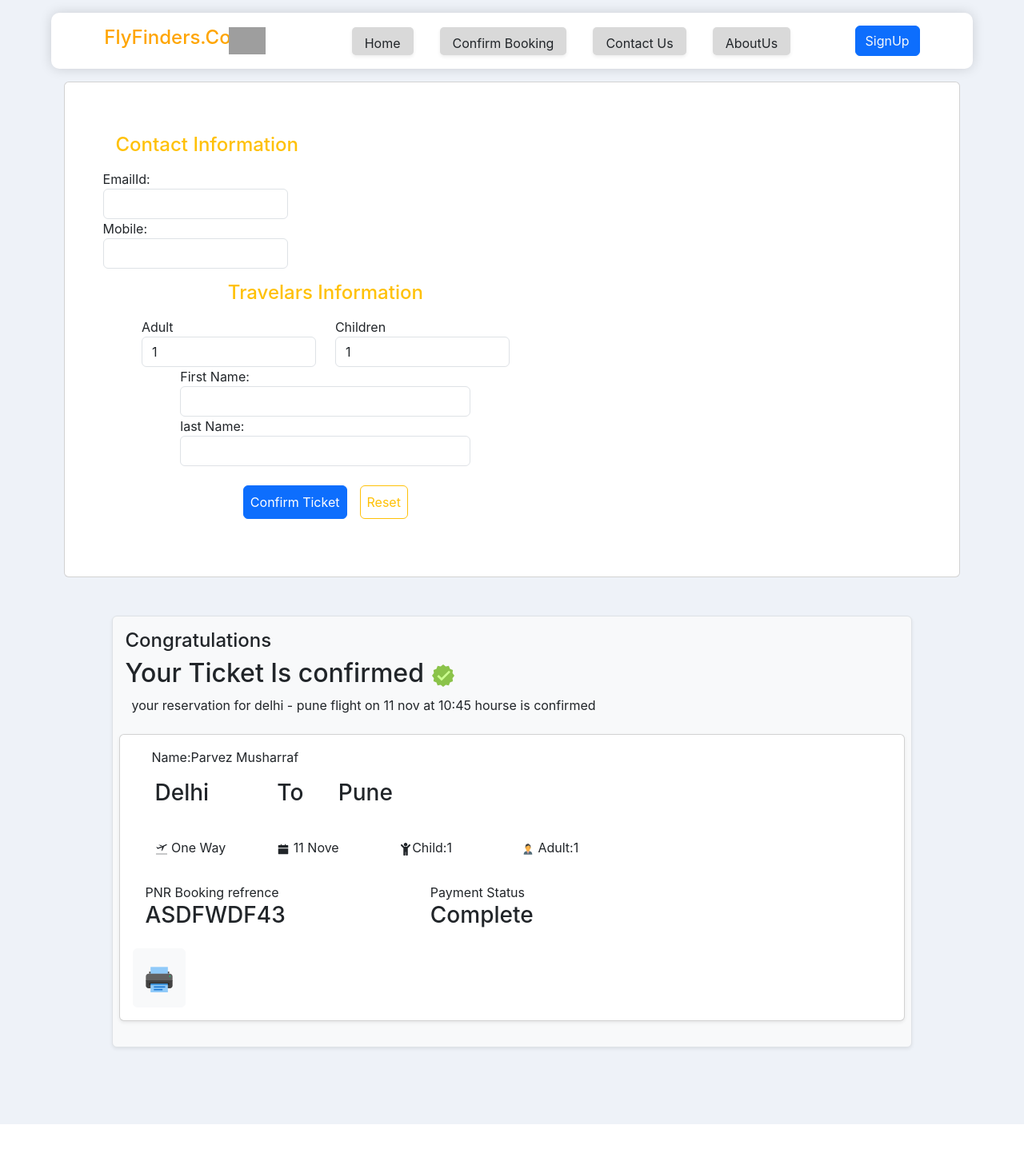
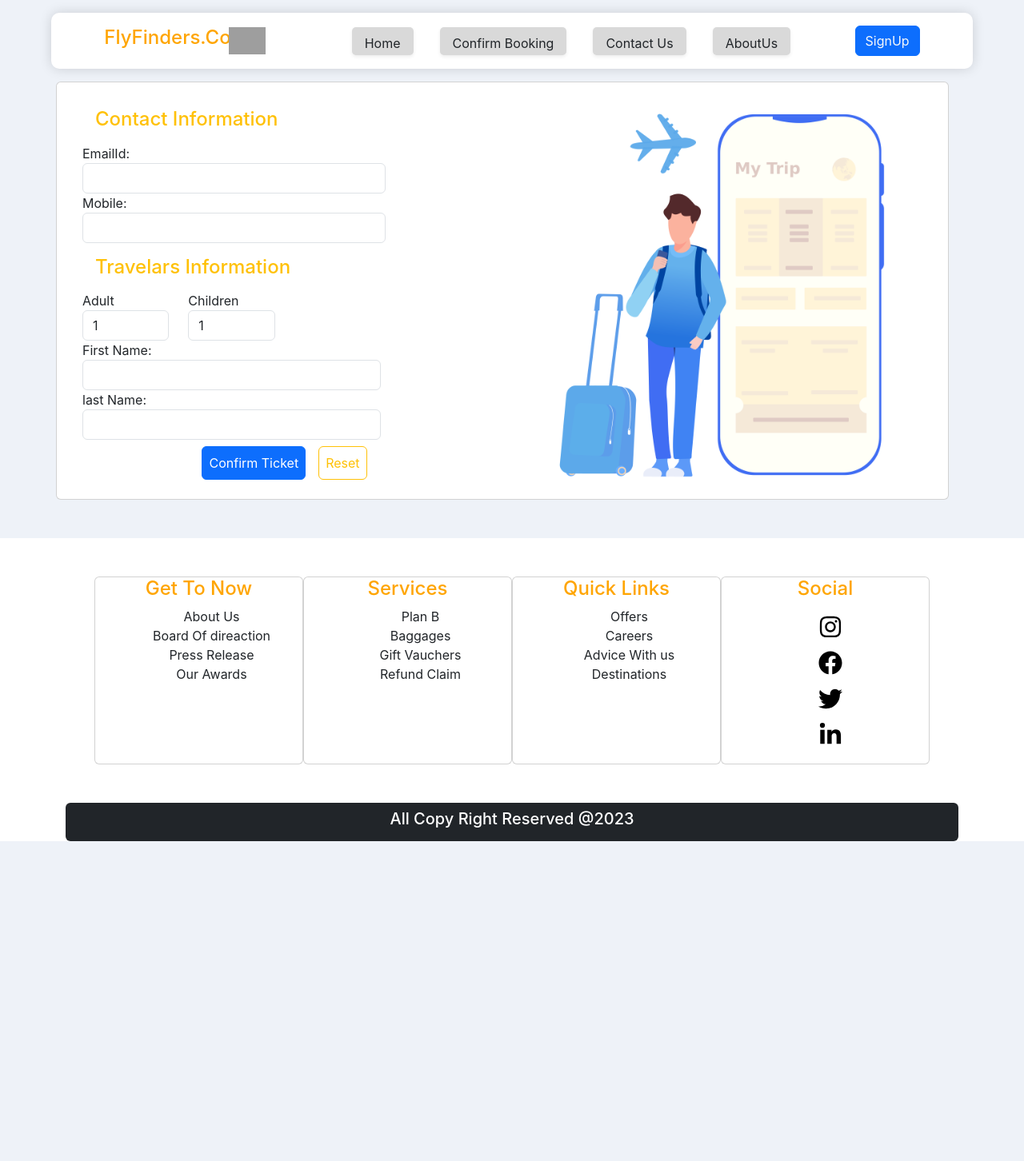
Before and after one commit to ParvezMusharraf/Fly_Finders-react, a React (Create React App) app: page /conformDetailsform in a window 1280 px wide. Shown: the top 1452 px of the page at 80% size. After the commit the page ends 1052 px from the top, so only its background shows below. Built offline with nearby package versions, Linux system fonts and the light colour scheme; grey boxes are pictures that could not be loaded.

Commit message:
Upgraded Booking Form Ui

```diff
--- a/src/Components/MainCompo/ConformBooking/ConformBooking.css
+++ b/src/Components/MainCompo/ConformBooking/ConformBooking.css
@@ -1,3 +1,26 @@
-.lefimg{
-    background-image: url('../../../Images/png.png');
+.form-container{
+    display: flex;
+    flex-direction: row;
+    align-items: center;
+    justify-content: center;
 }
+.left-form{
+    width: 50%;
+    height: 100%;
+}
+.rightimg{
+    width: 50%;
+    height:auto
+}
+.img-cont{
+width: 100%;
+height: 100%;
+}
+
+.btn-card{
+    width: 100%;
+    display: flex;
+    flex-direction: row;
+    align-items: center;
+    justify-content: center;
+}
--- a/src/Components/MainCompo/ConformBooking/ConformBookingForm.js
+++ b/src/Components/MainCompo/ConformBooking/ConformBookingForm.js
@@ -5,6 +5,7 @@ import {AiFillCalendar,} from 'react-icons/ai'
 import { GiAirplaneDeparture, } from 'react-icons/gi'
 import {FaChild} from 'react-icons/fa'
 import './ConformBooking.css'
+import ticket from '../../../Images/—Pngtree—ticket online booking for trip_6822189.png'
 
 
 const ConformBookingForm = () => {
@@ -48,33 +49,43 @@ const ConformBookingForm = () => {
         console.log(User)
     }
 
+    const handleReset =(e)=>{
+        setUser({...User, emailId:'',
+        mobileNo:'',
+        FirstName:'',
+        LastName:"",
+        Adult:'',
+        child:""})
+    }
+
     const handleSubmit = (e) =>{
         e.preventDefault()
         setisSubmiited(true)
-        alert('Form Submmited')
+        alert('Ticket Confirmed Printed below form')
     }
 
     return (
         <div>
-            <form onSubmit={handleSubmit} className='row card' >
-                <div className='BookingForm-right  p-5 col-7' >
+            <div className=" card  w-100 container form-container  row">
+            <form onSubmit={handleSubmit} className='left-form ' >
+                <div className='p-2' >
                 <div className='Contact_information' style={{
                     display:'flex',
-                    justifyContent:'start',
-                    alignContent:'start',
+                    justifyContent:'center',
+                    alignContent:'center',
                     flexDirection:"column"
                 }} >
                     <h4 className='m-3 text-warning' >Contact Information</h4>
-                    <label className='col-5' >EmailId:
+                    <label className='col-9' >EmailId:
                         <input type="Email" className='form-control' required value={User.emailId} onChange={handleEmailChange} />
                     </label>
-                    <label  className='col-5'  >Mobile:
+                    <label  className='col-9'  >Mobile:
                         <input type="tel" pattern='[0-9][0-9][0-9][0-9][0-9][0-9][0-9][0-9][0-9][0-9]' className='form-control' required value={User.mobileNo} onChange={handleMobileNo} />
                     </label>
                 </div>
-                <div className='traveler_information row justify-content-center' >
-                    <h4 className='m-3 text-center text-warning' >Travelars Information</h4>
-                    <label  className='col-5'>Adult
+                <div className='traveler_information row' >
+                    <h4 className='m-3 text-warning' >Travelars Information</h4>
+                    <label  className='col-3'>Adult
                         <select className='form-control' value={User.Adult} onChange={handleAdult} >
                         <option value="1" >1</option>
                         <option value='2' >2</option>
@@ -82,28 +93,33 @@ const ConformBookingForm = () => {
                         <option value='4' >4</option>
                         </select>
                     </label>
-                    <label className='col-5'>Children
+                    <label className='col-3'>Children
                     <select className='form-control' value={User.child} onChange={handleChild}  >
                         <option value="1">1</option>
                         <option value="2">2</option>
                         <option value="3">3</option>
                     </select>
                     </label>
-                    <label htmlFor=""  className='col-8' >First Name:
+                    <label htmlFor=""  className='col-9' >First Name:
                     <input type="text" className=' form-control' value={User.FirstName} onChange={handleFirstName} />
                     </label>
-                    <label htmlFor="" className='col-8' >last Name:
+                    <label htmlFor="" className='col-9' >last Name:
                     <input type="text" className=' form-control' value={User.LastName} onChange={handleLastName} />
                     </label>
                 </div>
-                <div className="buttons m-3 d-flex justify-content-center ">
+                <div className="btn-card d-flex justify-content-center ">
                     <button className='btn btn-primary m-2 p-2 ' type='submit' >Confirm Ticket</button>
-                    <button className='btn btn-outline-warning m-2 p-2' >Reset</button>
+                    <button className='btn btn-outline-warning m-2 p-2' onClick={handleReset} >Reset</button>
                 </div>
                 </div>
-            </form>
+                </form>
+                <div className="rightimg">
+                        <img className='img-fluid img-cont' src={ticket} alt="ticket" />
+                </div>
+            </div>
 
-            <div className='Container ticket rounded m-5 bg-light border shadow-sm p-2' >
+            {isSubmiited &&
+                <div className='Container ticket rounded m-5 bg-light border shadow-sm p-2' >
                 <div className="ticket_wrapper m-2">
                     <h4>Congratulations</h4>
                     <h2>Your Ticket Is confirmed {<FcApproval/>}</h2>
@@ -111,18 +127,18 @@ const ConformBookingForm = () => {
                 </div>
                 <div className="container_wrapper my-4 shadow-sm rounded container p-3 card">
                 <div className="names mx-4">
-                        Name:Parvez Musharraf
+                        Name: {User.FirstName} {User.LastName}
                     </div>
                     <div className="citys row m-3 ">
-                        <h3 className='col-2' >Delhi</h3>
+                        <h3 className='col-2 ' >Pune</h3>
                         <h3 className='col-1' > To </h3>
-                        <h3 className='col' >Pune</h3>
+                        <h3 className='col-3 ' >Mumbai</h3>
                     </div>
                     <div className="details row m-3 ">
                         <span className='col-2' >{<GiAirplaneDeparture/>} One Way</span>
                         <span className='col-2' >{<AiFillCalendar/>} 11 Nove</span>
-                        <span className='col-2' > {<FaChild/>}Child:1</span>
-                        <span className='col-2' >{<FcBusinessman/>} Adult:1</span>
+                        <span className='col-2' > {<FaChild/>}Child: {User.child}</span>
+                        <span className='col-2' >{<FcBusinessman/>} Adult: {User.Adult}</span>
                     </div>
                     <div className="bookingStatus row my-3">
                         <div className="ref col-4 mx-3 ">
@@ -141,7 +157,7 @@ const ConformBookingForm = () => {
                     }} >{<FcPrint/>}</li></div>
                     </div>
                 </div>
-            </div>
+            </div>}
         </div>
     )
 }
```
Also changed, not shown: src/Images/—Pngtree—ticket online booking for trip_6822189.png (renamed from src/Images/ticket.png).
